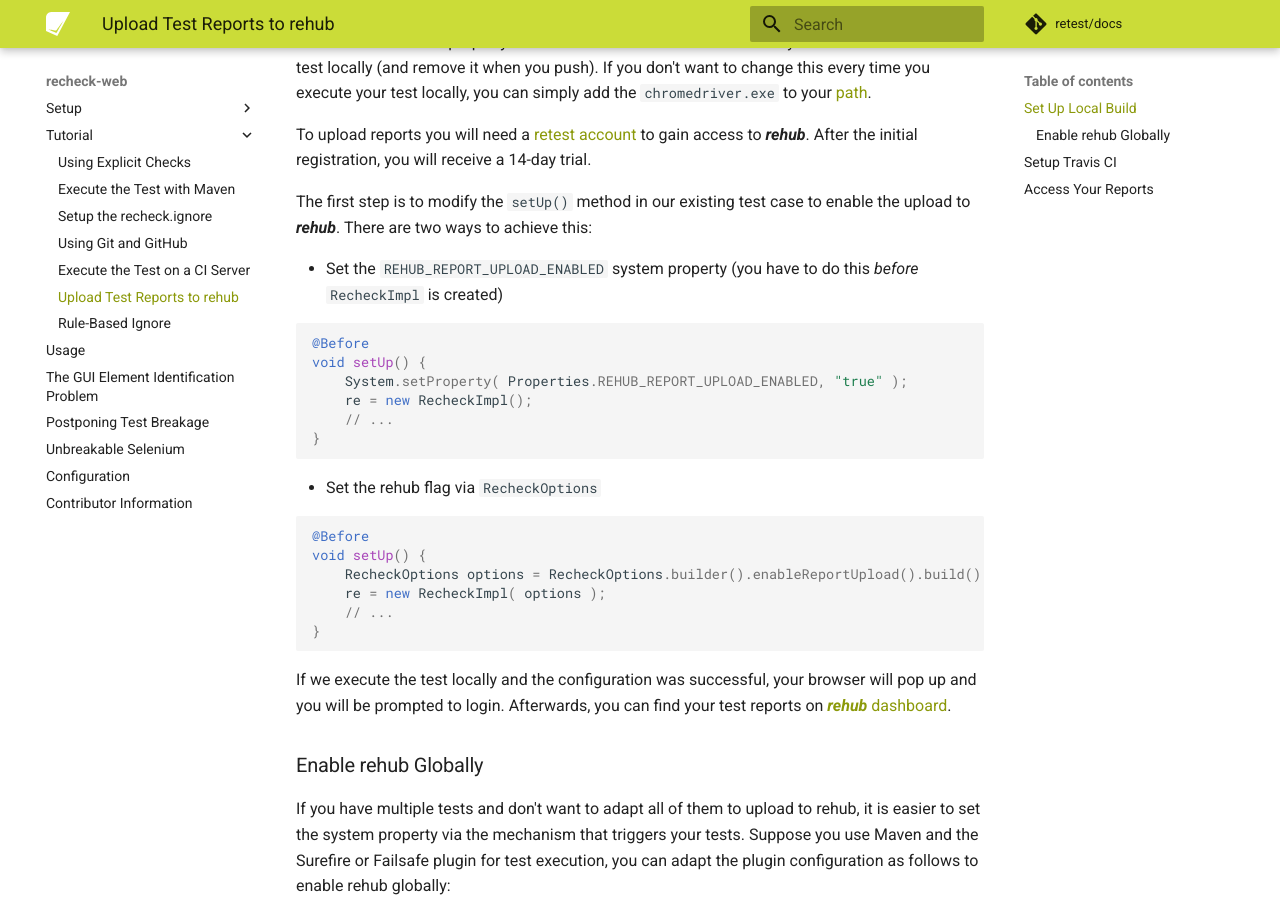
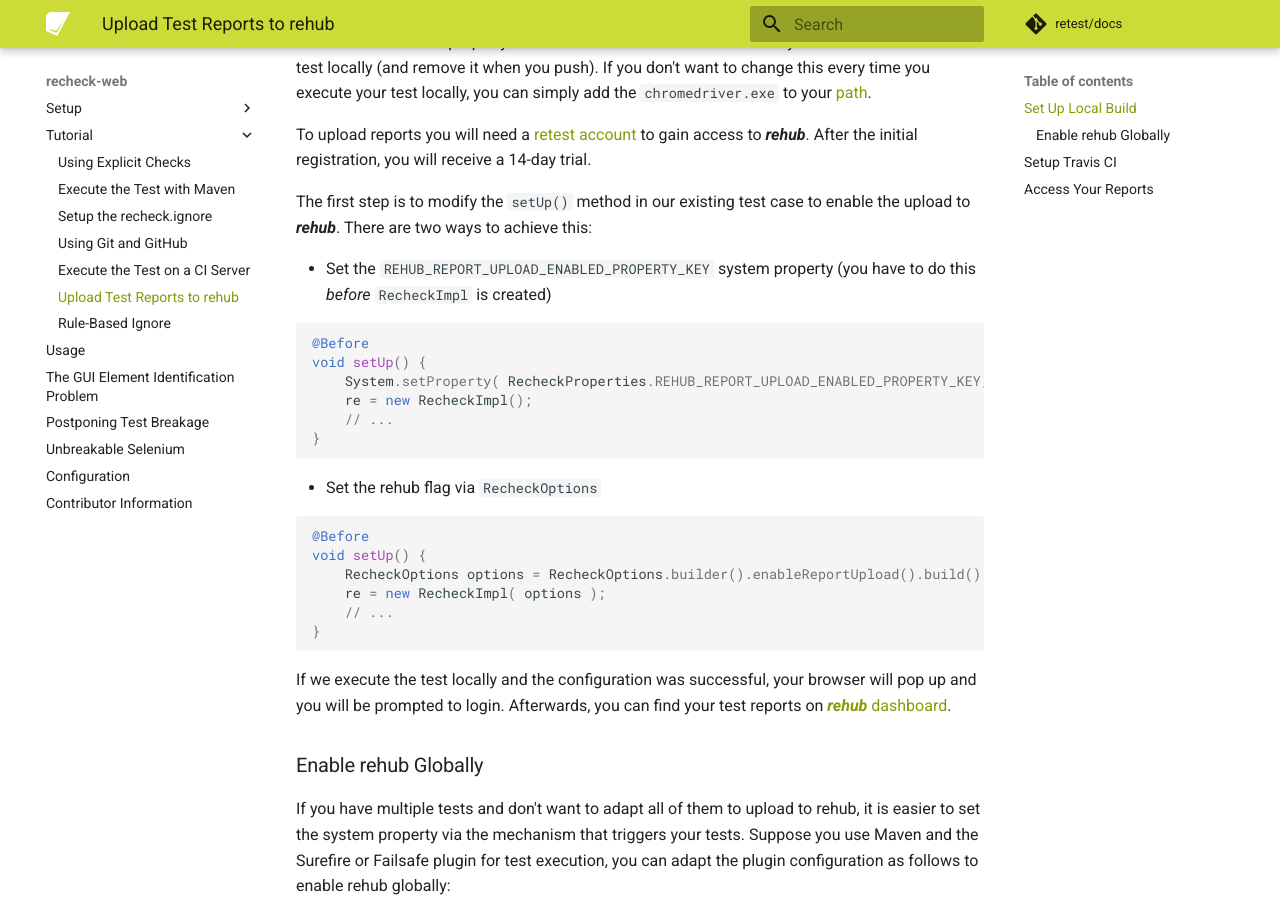
Before and after one commit to retest/docs, an MkDocs documentation site: the page built from docs/recheck-web/tutorial/upload-test-reports-to-rehub.md, in a window 1280 px wide and 900 px high, scrolled down 368 px. Built offline with MkDocs 1.6.1 and Material for MkDocs 9.7.7, drawn with Linux system fonts in a browser that asks for light colours; comment, search, counter and statistics services are not loaded.

Commit message:
Fix wrong property identifier

````diff
--- a/docs/recheck-web/tutorial/upload-test-reports-to-rehub.md
+++ b/docs/recheck-web/tutorial/upload-test-reports-to-rehub.md
@@ -10,12 +10,12 @@
 
 The first step is to modify the `setUp()` method in our existing test case to enable the upload to ***rehub***. There are two ways to achieve this:
 
-- Set the `REHUB_REPORT_UPLOAD_ENABLED` system property (you have to do this _before_ `RecheckImpl` is created)
+- Set the `REHUB_REPORT_UPLOAD_ENABLED_PROPERTY_KEY` system property (you have to do this _before_ `RecheckImpl` is created)
 
 ```java
 @Before
 void setUp() {
-    System.setProperty( Properties.REHUB_REPORT_UPLOAD_ENABLED, "true" );
+    System.setProperty( RecheckProperties.REHUB_REPORT_UPLOAD_ENABLED_PROPERTY_KEY, "true" );
     re = new RecheckImpl();
     // ...
 }
````
